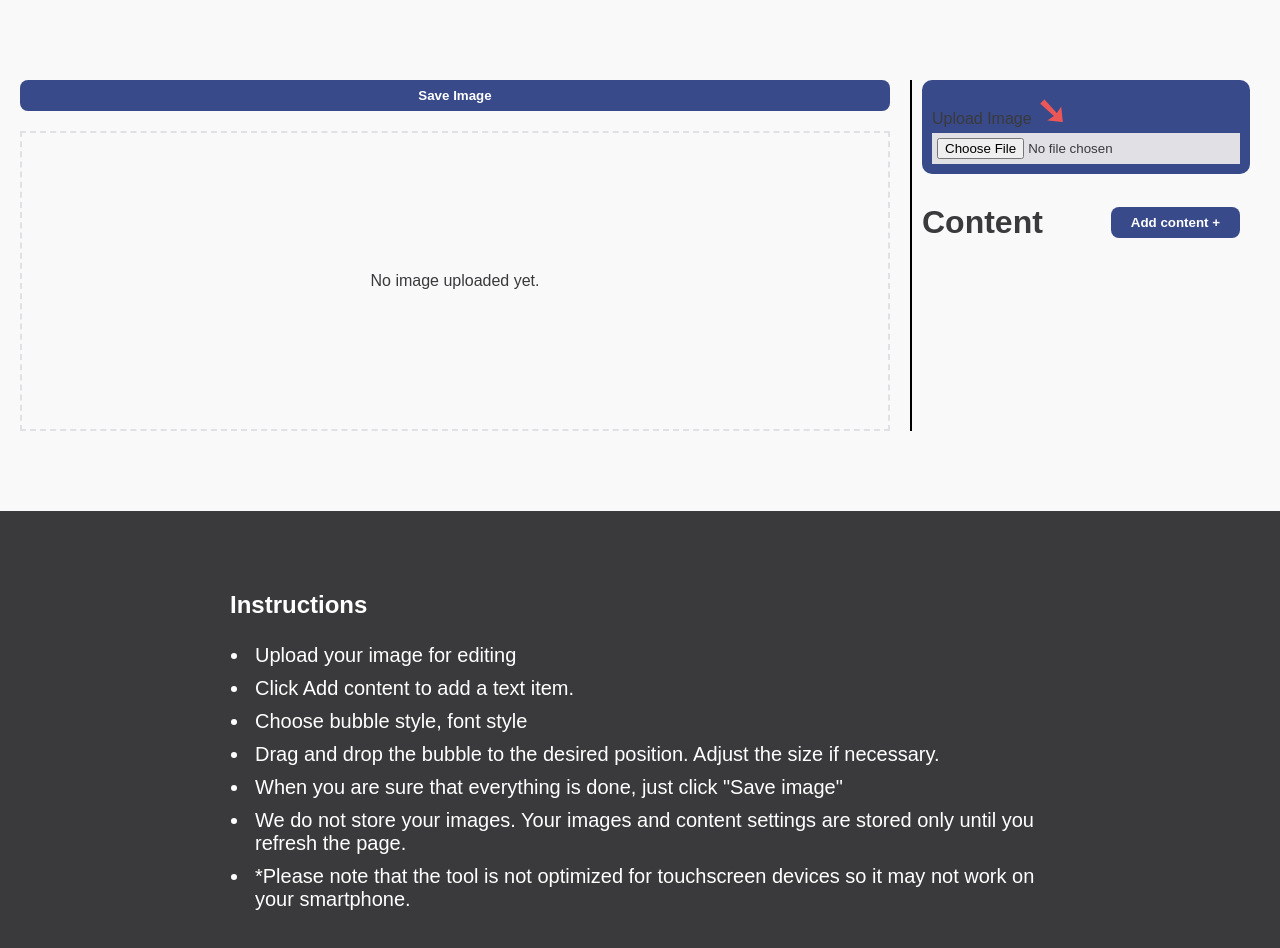
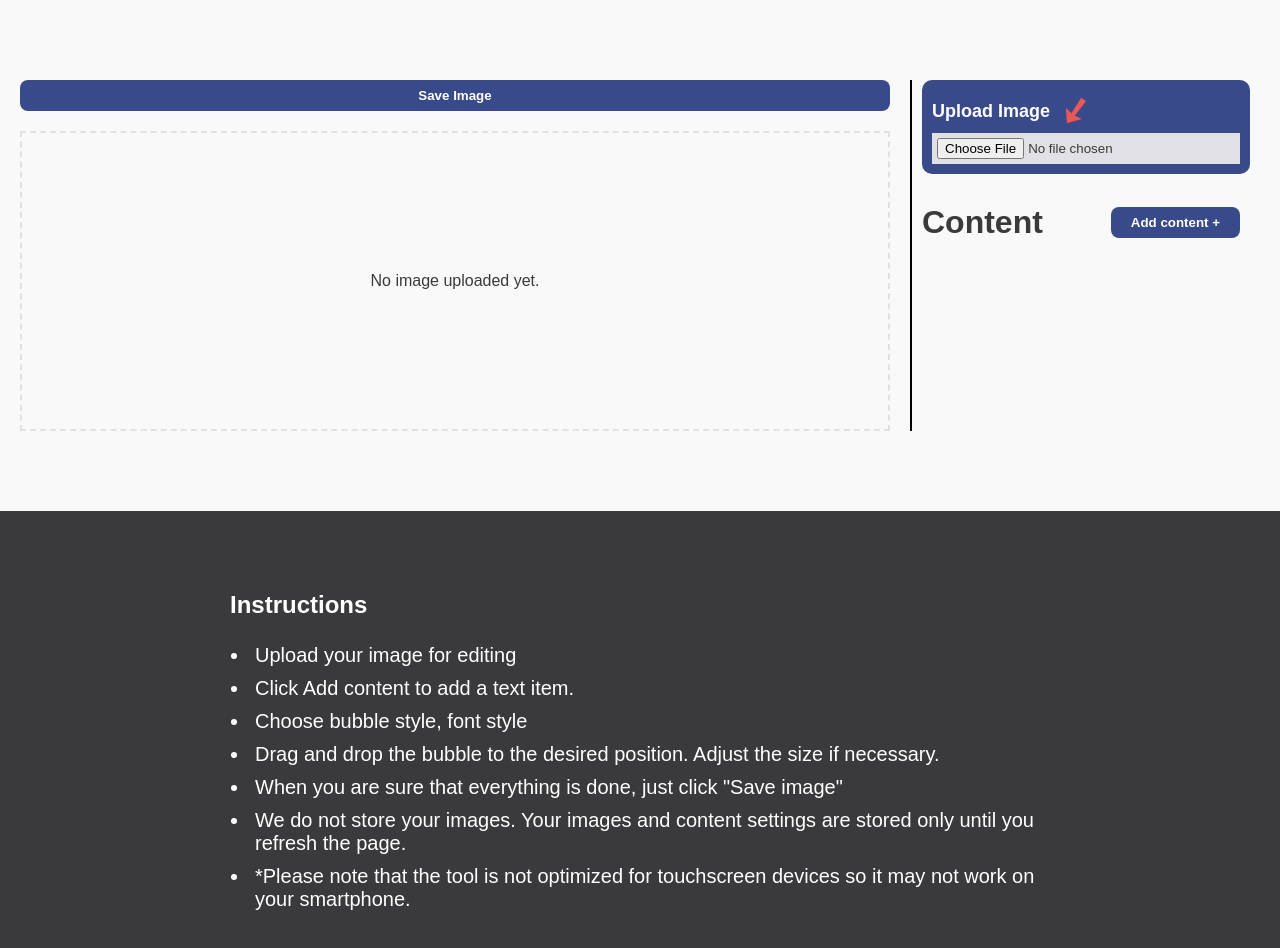
Before and after one commit to ViktorStarchenko/speech-bubbles-tool, a Next.js app: page / in a window 1280 px wide. Shown: the top 948 px of the page. Built offline with nearby package versions, Linux system fonts and the light colour scheme.

Commit message:
updated form styles

```diff
--- a/app/globals.css
+++ b/app/globals.css
@@ -110,10 +110,14 @@ a {
   transform: rotateZ(80deg);
   font-weight: 700;
 }
-.image-upload {
+.image-upload-form label {
   width: 100%;
   display: flex;
   align-items: center;
+  gap: 10px;
+  font-size: 18px;
+  font-weight: 700;
+  color: #fff;
 }
 .tools-bar {
   width: 100%;
```
